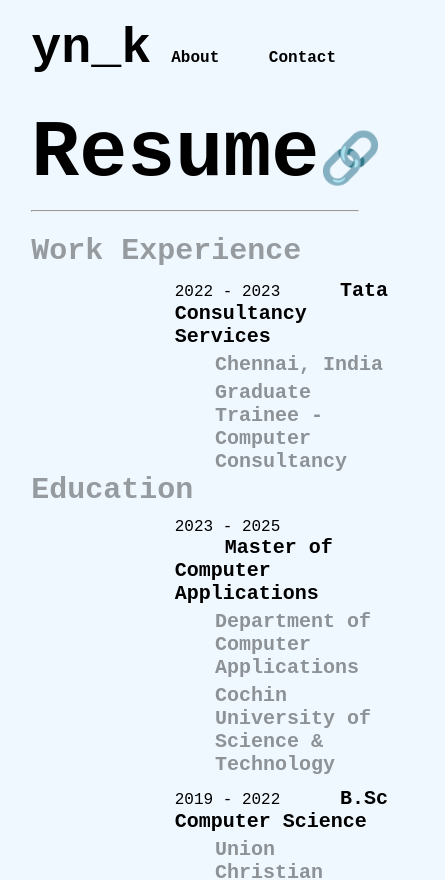
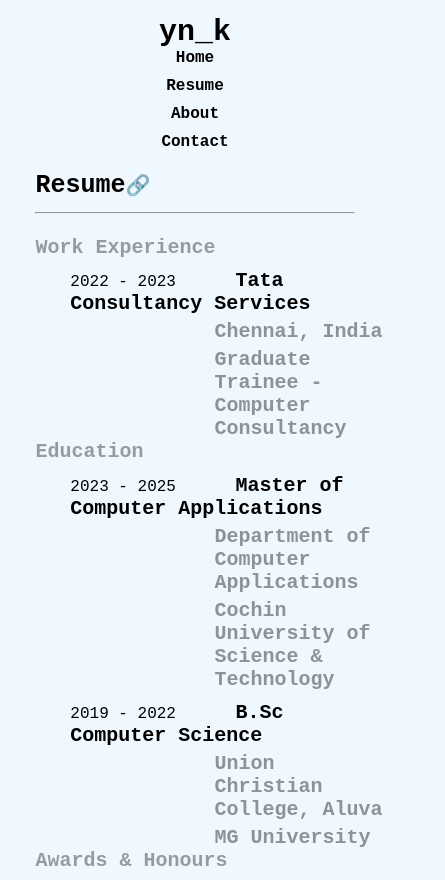
Before and after one commit to anonymousecode/portfolio.ynk, a plain HTML site: page resume.html in a window 390 px wide. Shown: the top 880 px of the page, 445 px wide, since content can reach past the window. Drawn offline with nearby package versions, Linux system fonts and the light colour scheme.

Commit message:
Update rstyle.css

```diff
--- a/rstyle.css
+++ b/rstyle.css
@@ -1,140 +1,144 @@
-*{
+* {
     margin: 0;
     padding: 0;
-    font-family:Andale Mono, monospace;
+    box-sizing: border-box; /* Added for better box model handling */
+    font-family: Andale Mono, monospace;
     background: aliceblue;
 }
 
-.resume{
+.resume {
     position: relative;
     width: 100%;
-    height:100vh;
+    min-height: 100vh; /* Changed height to min-height for better responsiveness */
+    padding: 20px; /* Added padding for spacing */
 }
 
-nav{
+nav {
     display: flex;
     width: 84%;
-    margin :auto;
+    margin: auto;
     padding: 20px 0;
     align-items: center;
     justify-content: space-between;
 }
 
-nav h1{
+nav h1 {
     font-size: 50px;
-    top: 50%;
+    transition: color 0.3s ease; /* Added transition for hover effect */
 }
 
-nav h1:hover{
-    color:#F47216
+nav h1:hover {
+    color: #F47216;
+}
+
+nav ul {
+    display: flex; /* Changed to flex for better alignment */
+    gap: 20px; /* Added gap between items */
 }
 
 nav ul li {
-    display: inline;
     list-style: none;
-    padding: 20px;
-
 }
 
-nav ul li a{
-     text-decoration: none;
-     color: #000;
-     font-weight: bold;
+nav ul li a {
+    text-decoration: none;
+    color: #000;
+    font-weight: bold;
+    transition: color 0.3s ease; /* Added transition for hover effect */
 }
 
-nav ul li a:hover{
+nav ul li a:hover {
     color: #F47216;
 }
 
-
-.heading, .exp, .edu, .awards{
+.heading, .exp, .edu, .awards {
     margin-left: 8%;
 }
 
-.heading h1{
+.heading h1 {
     font-size: 80px;
     color: #000;
     margin-top: 3%;
+    transition: color 0.3s ease; /* Added transition for hover effect */
 }
 
-.heading h1:hover{
+.heading h1:hover {
     color: #F47216;
 }
 
-.heading a{
+.heading a {
     font-size: 50px;
     text-decoration: none;
 }
 
-hr{
-    margin:3% 8% 1% 8%;
+hr {
+    margin: 3% 8% 1% 8%;
 }
 
-.exp h2 ,.edu h2, .awards h2{
+.exp h2, .edu h2, .awards h2 {
     font-size: 30px;
-    color: #0000005f
-
+    color: #0000005f;
 }
 
-.exp p, .edu p, .awards p{
+.exp p, .edu p, .awards p {
     margin-left: 40%;
     margin-top: 3%;
 }
 
-.exp span, .edu span, .awards span{
+.exp span, .edu span, .awards span {
     padding-left: 50px;
     font-size: 20px;
     font-weight: 700;
 }
 
-.exp h4, .edu h4, .awards h4{
-    font-size: 20;
+.exp h4, .edu h4, .awards h4 {
+    font-size: 20px; /* Added unit 'px' */
     color: #00000069;
     padding-top: 5px;
     margin-left: 51.2%;
 }
 
-.projects, .skills{
+.projects, .skills {
     text-align: center;
     margin: 2%;
 }
 
-.projects h1, .skills h1{
+.projects h1, .skills h1 {
     font-size: 50px;
     color: #0000005f;
     margin-bottom: 3%;
 }
 
-.projects span{
-    padding: 0 80px 0 80px;
+.projects span {
+    padding: 0 80px;
     font-size: 40px;
 }
 
-.projects span:hover{
+.projects span:hover {
     color: #F47216;
 }
 
-.projects a{
+.projects a {
     text-decoration: none;
     font-size: 30px;
 }
 
-.skills i{
-    padding: 10px 60px 0 60px;
+.skills i {
+    padding: 10px 60px;
     font-size: 60px;
     transition: transform 250ms;
 }
 
-.skills i:hover{
+.skills i:hover {
     color: #F47216;
     transform: scale(1.8);
 }
 
-.social1{
+.social1 {
     text-align: center;
 }
 
-.social1 i{
+.social1 i {
     padding: 10px;
     font-size: 40px;
     color: #000;
@@ -144,3 +148,115 @@ hr{
     font-size: 15px;
     padding-bottom: 20px;
 }
+
+/* Responsive Styles */
+@media (max-width: 1024px) {
+    nav h1 {
+        font-size: 40px; /* Adjusting header size for tablets */
+    }
+
+    nav ul {
+        gap: 15px; /* Adjusting gap for smaller screens */
+    }
+
+    .heading h1 {
+        font-size: 60px; /* Adjusting size for smaller screens */
+    }
+
+    .heading a {
+        font-size: 40px; /* Adjusting download link size */
+    }
+
+    .exp h2, .edu h2, .awards h2 {
+        font-size: 25px; /* Adjusting section header size */
+    }
+
+    .exp p, .edu p, .awards p {
+        margin-left: 30%; /* Adjusting paragraph alignment */
+    }
+
+    .projects span {
+        padding: 0 40px; /* Adjusting spacing for project links */
+        font-size: 30px; /* Adjusting size for smaller screens */
+    }
+}
+
+@media (max-width: 768px) {
+    .resume {
+        padding: 10px; /* Adding padding for smaller screens */
+    }
+
+    nav {
+        flex-direction: column; /* Stacking nav items */
+        align-items: center; /* Centering nav items */
+    }
+
+    .heading h1 {
+        font-size: 40px; /* Further reducing font size */
+    }
+
+    .heading a {
+        font-size: 30px; /* Further reducing download link size */
+    }
+
+    .exp p, .edu p, .awards p {
+        margin-left: 20%; /* Further adjusting paragraph alignment */
+    }
+
+    .projects span {
+        padding: 0 20px; /* Further adjusting spacing for project links */
+        font-size: 25px; /* Further adjusting size for smaller screens */
+    }
+
+    .skills i {
+        padding: 10px 30px; /* Adjusting padding for skill icons */
+        font-size: 50px; /* Adjusting size for smaller screens */
+    }
+}
+
+@media (max-width: 480px) {
+    nav {
+        padding: 10px; /* Reducing padding */
+        flex-direction: column; /* Stacking nav items */
+    }
+
+    nav h1 {
+        font-size: 30px; /* Reducing header size */
+    }
+
+    nav ul {
+        flex-direction: column; /* Stacking nav links */
+        align-items: center; /* Centering links */
+        gap: 10px; /* Reducing gap between links */
+    }
+
+    .resume {
+        padding: 5px; /* Reducing padding */
+    }
+
+    .heading h1 {
+        font-size: 25px; /* Further reducing font size */
+    }
+
+    .heading a {
+        font-size: 20px; /* Further reducing download link size */
+    }
+
+    .exp h2, .edu h2, .awards h2 {
+        font-size: 20px; /* Reducing section header size */
+    }
+
+    .exp p, .edu p, .awards p {
+        margin-left: 10%; /* Further adjusting paragraph alignment */
+    }
+
+    .projects span {
+        padding: 0 10px; /* Reducing padding for project links */
+        font-size: 20px; /* Reducing size for smaller screens */
+    }
+
+    .skills i {
+        padding: 10px 20px; /* Adjusting padding for skill icons */
+        font-size: 40px; /* Reducing size for smaller screens */
+    }
+}
```
